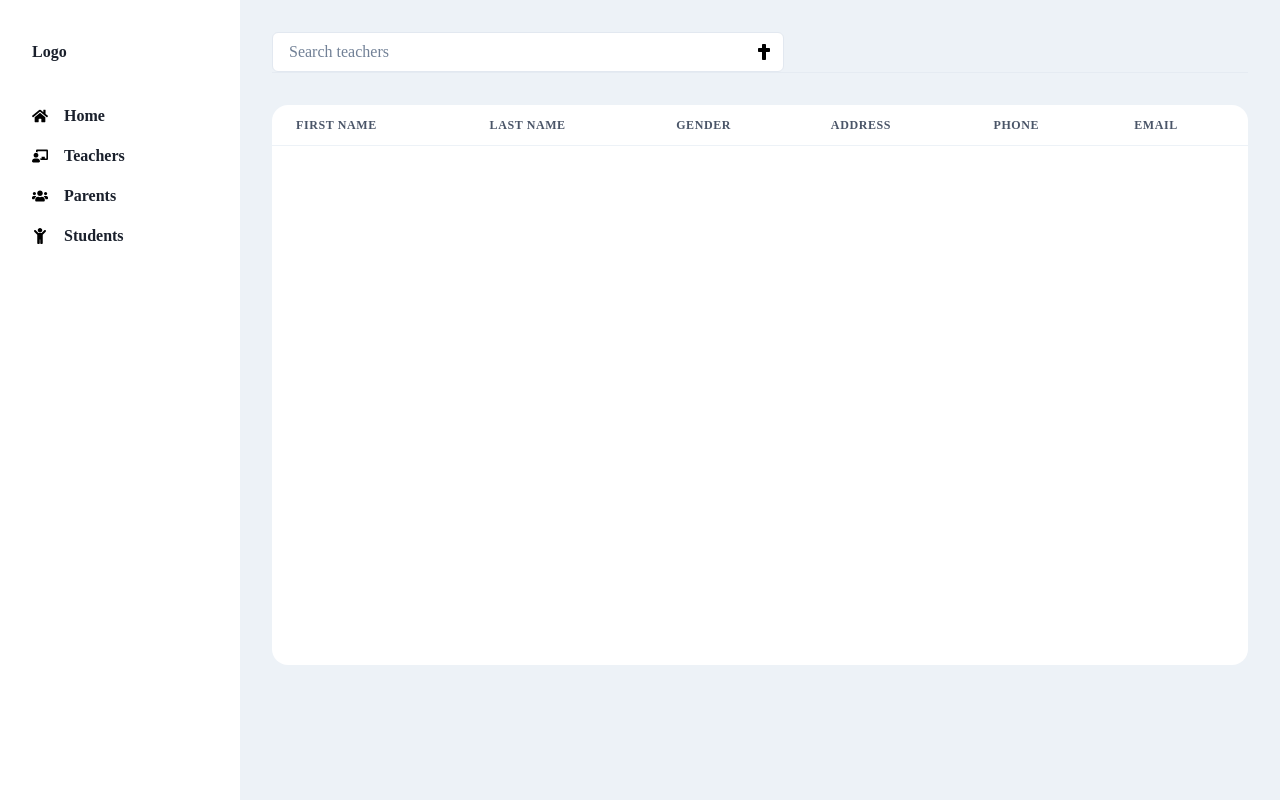
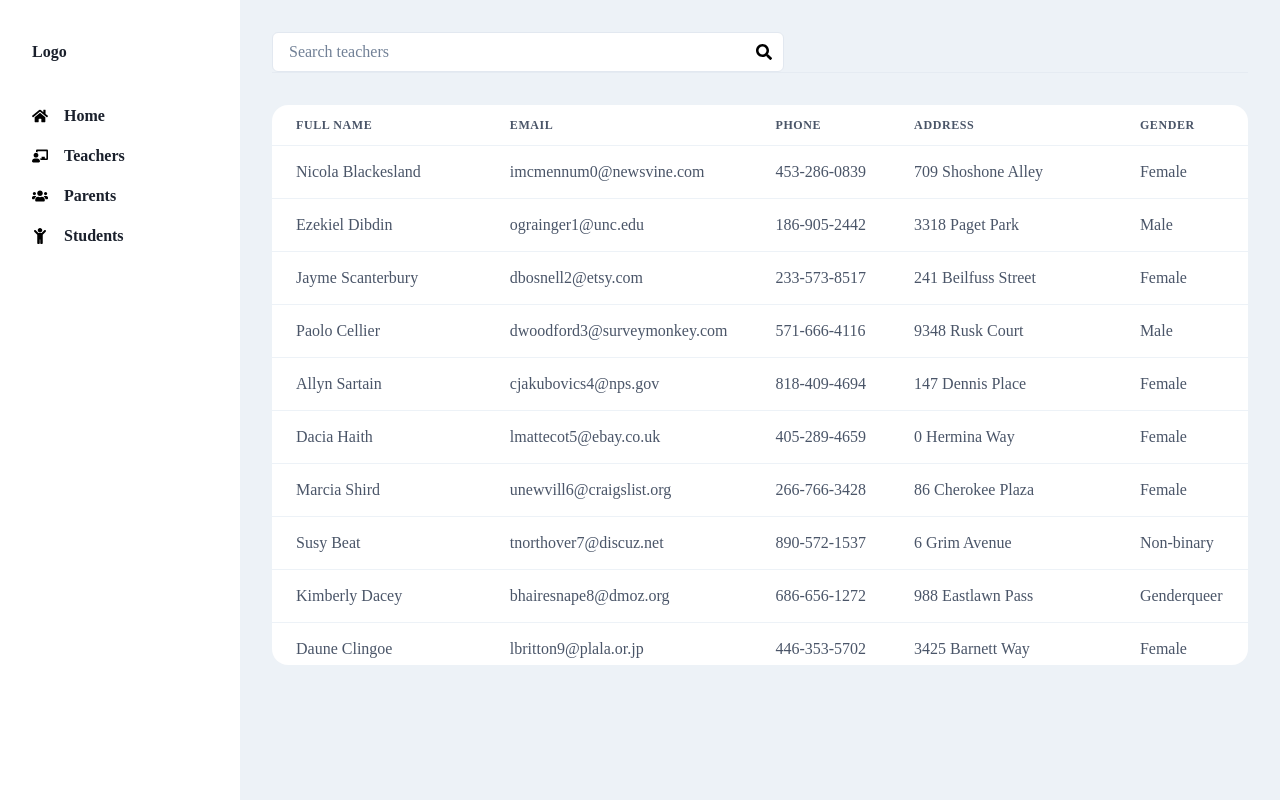
Before and after one commit to feeltrig/Schoolx, a Next.js app: page /parents in a window 1280 px wide. Built offline with nearby package versions, Linux system fonts and the light colour scheme.

Commit message:
added functions

```diff
--- a/Funtions/dataFunctions.js
+++ b/Funtions/dataFunctions.js
@@ -13,3 +13,16 @@ export const clearStringState = (setstate) => {
 export const clearSearchFilter = (initialData, setstate) => {
   setstate(initialData);
 };
+
+// clear search filter
+export const excludeStringFieldsArray = (arrayData, excludeArray) => {
+  return arrayData.filter(
+    (item) =>
+      !lowerCaseArray(excludeArray).includes(item.toString().toLowerCase())
+  );
+};
+
+// lowerCase all string in array
+export const lowerCaseArray = (arrayData) => {
+  return arrayData.map((item) => item.toString().toLowerCase());
+};
--- a/components/CustomTable/CustomTable.jsx
+++ b/components/CustomTable/CustomTable.jsx
@@ -12,8 +12,8 @@ import CustomNoData from "../CustomNoData/CustomNoData";
 
 export default function CustomTable(props) {
   // table headers
-  const {headers, onClick, data, customData, noDataHeight} = props;
-  console.log(customData);
+  const {headers, onClick, data, customData, noDataHeight, customTableStyles} =
+    props;
 
   return (
     <>
@@ -25,12 +25,13 @@ export default function CustomTable(props) {
         color="gray.600"
         borderRadius={"1rem"}
         scrollBehavior={"smooth"}
+        customTableStyles={customTableStyles}
       >
         <Table variant="simple">
           <Thead>
             <Tr>
               {headers.map((header, headerIndex) => (
-                <Th key={headerIndex}>{header}</Th>
+                <Th key={headerIndex}>{header.replaceAll("_", " ")}</Th>
               ))}
             </Tr>
           </Thead>
@@ -38,17 +39,17 @@ export default function CustomTable(props) {
             {data &&
               data.map((teacher, teacherIndex) => (
                 <Tr
+                  key={teacherIndex}
                   _hover={{color: "black", cursor: "pointer"}}
                   onClick={() => onClick && onClick(teacher)}
                 >
-                  <Td>{teacher.first_name}</Td>
-                  <Td>{teacher.last_name}</Td>
-                  <Td>{teacher.gender}</Td>
-                  <Td style={{wordWrap: "break-word"}}>{teacher.address}</Td>
-                  <Td>{teacher.phone}</Td>
-                  <Td>{teacher.email}</Td>
+                  {headers.map((header, headerIndex) => (
+                    <Td key={headerIndex}>{teacher[header]}</Td>
+                  ))}
                 </Tr>
               ))}
+
+            {/* custom key value table */}
             {customData !== undefined &&
               customData.map((custom, customIndex) => (
                 <Tr
@@ -72,10 +73,13 @@ export default function CustomTable(props) {
       {data && data.length < 1 && (
         <CustomNoData
           nodataMessage={"No data found"}
-          height={"20rem"}
-          backgroundColor={"gray"}
-          textColor={"white"}
-          customContainerStyle={{borderRadius: "2rem"}}
+          textColor={"gray"}
+          customNoDataStyles={{
+            borderRadius: "1rem",
+            height: "20rem",
+            backgroundColor: "white",
+            boxShadow: "0 0 10px 1px rgba(0,0,0,0.1)",
+          }}
         />
       )}
     </>
--- a/components/parents/SearchBar.jsx
+++ b/components/parents/SearchBar.jsx
@@ -1,5 +1,5 @@
 import {Icon, Input, InputGroup, InputRightElement} from "@chakra-ui/react";
-import {FaCross, FaSearch} from "react-icons/fa";
+import {FaSearch, FaTimes} from "react-icons/fa";
 
 export default function SearchBar(props) {
   const {value, setvalue, clearvalue, inputStyles} = props;
@@ -17,7 +17,7 @@ export default function SearchBar(props) {
         {value == "" ? (
           <Icon color={"black"} as={FaSearch} />
         ) : (
-          <Icon color={"black"} as={FaCross} onClick={clearvalue} />
+          <Icon color={"black"} as={FaTimes} onClick={clearvalue} />
         )}
       </InputRightElement>
     </InputGroup>
--- a/fakeDb/parents.json
+++ b/fakeDb/parents.json
@@ -1,30 +1,30 @@
-[{"id":1,"first_name":"Raimund","last_name":"Bygott","email":"rbygott0@fotki.com","gender":"Male","child":"Raimund Bygott","address":"75 Helena Way"},
-{"id":2,"first_name":"Wendeline","last_name":"Lancley","email":"wlancley1@blogs.com","gender":"Female","child":"Wendeline Lancley","address":"5 Sugar Street"},
-{"id":3,"first_name":"Romain","last_name":"Hartnell","email":"rhartnell2@nationalgeographic.com","gender":"Male","child":"Romain Hartnell","address":"9 8th Center"},
-{"id":4,"first_name":"Sophie","last_name":"Soitoux","email":"ssoitoux3@go.com","gender":"Female","child":"Sophie Soitoux","address":"14841 Elmside Road"},
-{"id":5,"first_name":"Harriette","last_name":"Jira","email":"hjira4@adobe.com","gender":"Female","child":"Harriette Jira","address":"29 Crescent Oaks Circle"},
-{"id":6,"first_name":"Virgil","last_name":"Franchioni","email":"vfranchioni5@dell.com","gender":"Male","child":"Virgil Franchioni","address":"8 Sunfield Pass"},
-{"id":7,"first_name":"Ivory","last_name":"Japp","email":"ijapp6@mediafire.com","gender":"Agender","child":"Ivory Japp","address":"55856 Ryan Terrace"},
-{"id":8,"first_name":"Kori","last_name":"Golt","email":"kgolt7@mac.com","gender":"Female","child":"Kori Golt","address":"6529 Dovetail Park"},
-{"id":9,"first_name":"Barrie","last_name":"Keane","email":"bkeane8@sogou.com","gender":"Male","child":"Barrie Keane","address":"50 Clarendon Road"},
-{"id":10,"first_name":"Alexi","last_name":"Ripping","email":"aripping9@huffingtonpost.com","gender":"Female","child":"Alexi Ripping","address":"659 Brickson Park Alley"},
-{"id":11,"first_name":"Emmalynn","last_name":"Wainwright","email":"ewainwrighta@wiley.com","gender":"Female","child":"Emmalynn Wainwright","address":"94 Nova Drive"},
-{"id":12,"first_name":"Blanca","last_name":"Izkovicz","email":"bizkoviczb@mapquest.com","gender":"Female","child":"Blanca Izkovicz","address":"1 Loeprich Junction"},
-{"id":13,"first_name":"Clareta","last_name":"Dellenty","email":"cdellentyc@taobao.com","gender":"Genderqueer","child":"Clareta Dellenty","address":"7782 Blackbird Court"},
-{"id":14,"first_name":"Aldon","last_name":"Mylchreest","email":"amylchreestd@jimdo.com","gender":"Male","child":"Aldon Mylchreest","address":"26 Autumn Leaf Circle"},
-{"id":15,"first_name":"Jillian","last_name":"Nairn","email":"jnairne@unblog.fr","gender":"Female","child":"Jillian Nairn","address":"9 Manitowish Avenue"},
-{"id":16,"first_name":"Sheridan","last_name":"Hawkins","email":"shawkinsf@goodreads.com","gender":"Non-binary","child":"Sheridan Hawkins","address":"25674 Dakota Center"},
-{"id":17,"first_name":"Joycelin","last_name":"Sartin","email":"jsarting@sphinn.com","gender":"Female","child":"Joycelin Sartin","address":"42736 Gerald Crossing"},
-{"id":18,"first_name":"Briggs","last_name":"McNab","email":"bmcnabh@google.ca","gender":"Male","child":"Briggs McNab","address":"835 Hovde Lane"},
-{"id":19,"first_name":"Vivie","last_name":"Lofty","email":"vloftyi@reverbnation.com","gender":"Female","child":"Vivie Lofty","address":"9 Morning Way"},
-{"id":20,"first_name":"Margaretha","last_name":"Fookes","email":"mfookesj@aboutads.info","gender":"Female","child":"Margaretha Fookes","address":"1575 Ludington Plaza"},
-{"id":21,"first_name":"Nana","last_name":"Grishaev","email":"ngrishaevk@wp.com","gender":"Female","child":"Nana Grishaev","address":"5 Bonner Trail"},
-{"id":22,"first_name":"Elvina","last_name":"Cholerton","email":"echolertonl@g.co","gender":"Female","child":"Elvina Cholerton","address":"04 Talisman Street"},
-{"id":23,"first_name":"Falito","last_name":"Cadney","email":"fcadneym@aol.com","gender":"Male","child":"Falito Cadney","address":"618 Ruskin Center"},
-{"id":24,"first_name":"Annabela","last_name":"Chestnut","email":"achestnutn@friendfeed.com","gender":"Female","child":"Annabela Chestnut","address":"899 Sugar Court"},
-{"id":25,"first_name":"Karlik","last_name":"Sweetenham","email":"ksweetenhamo@intel.com","gender":"Male","child":"Karlik Sweetenham","address":"7 Florence Drive"},
-{"id":26,"first_name":"Nalani","last_name":"O' Bee","email":"nop@timesonline.co.uk","gender":"Female","child":"Nalani O' Bee","address":"2 Claremont Point"},
-{"id":27,"first_name":"Kearney","last_name":"Wyse","email":"kwyseq@newsvine.com","gender":"Male","child":"Kearney Wyse","address":"47 Lakewood Gardens Alley"},
-{"id":28,"first_name":"Adolphus","last_name":"Fair","email":"afairr@unesco.org","gender":"Polygender","child":"Adolphus Fair","address":"53 Onsgard Drive"},
-{"id":29,"first_name":"Giles","last_name":"Colvine","email":"gcolvines@ox.ac.uk","gender":"Male","child":"Giles Colvine","address":"3 Old Shore Terrace"},
-{"id":30,"first_name":"Sibylla","last_name":"Ronayne","email":"sronaynet@clickbank.net","gender":"Female","child":"Sibylla Ronayne","address":"95611 Brickson Park Avenue"}]
+[{"id":1,"full_name":"Nicola Blackesland","email":"imcmennum0@newsvine.com","phone":"453-286-0839","address":"709 Shoshone Alley","gender":"Female","child":"Ingeberg McMennum"},
+{"id":2,"full_name":"Ezekiel Dibdin","email":"ograinger1@unc.edu","phone":"186-905-2442","address":"3318 Paget Park","gender":"Male","child":"Orton Grainger"},
+{"id":3,"full_name":"Jayme Scanterbury","email":"dbosnell2@etsy.com","phone":"233-573-8517","address":"241 Beilfuss Street","gender":"Female","child":"Dyanne Bosnell"},
+{"id":4,"full_name":"Paolo Cellier","email":"dwoodford3@surveymonkey.com","phone":"571-666-4116","address":"9348 Rusk Court","gender":"Male","child":"Dicky Woodford"},
+{"id":5,"full_name":"Allyn Sartain","email":"cjakubovics4@nps.gov","phone":"818-409-4694","address":"147 Dennis Place","gender":"Female","child":"Carlee Jakubovics"},
+{"id":6,"full_name":"Dacia Haith","email":"lmattecot5@ebay.co.uk","phone":"405-289-4659","address":"0 Hermina Way","gender":"Female","child":"Lindsay Mattecot"},
+{"id":7,"full_name":"Marcia Shird","email":"unewvill6@craigslist.org","phone":"266-766-3428","address":"86 Cherokee Plaza","gender":"Female","child":"Ursa Newvill"},
+{"id":8,"full_name":"Susy Beat","email":"tnorthover7@discuz.net","phone":"890-572-1537","address":"6 Grim Avenue","gender":"Non-binary","child":"Taffy Northover"},
+{"id":9,"full_name":"Kimberly Dacey","email":"bhairesnape8@dmoz.org","phone":"686-656-1272","address":"988 Eastlawn Pass","gender":"Genderqueer","child":"Brenden Hairesnape"},
+{"id":10,"full_name":"Daune Clingoe","email":"lbritton9@plala.or.jp","phone":"446-353-5702","address":"3425 Barnett Way","gender":"Female","child":"Lindsey Britton"},
+{"id":11,"full_name":"Bunny Vlahos","email":"cmabbota@gizmodo.com","phone":"994-793-9403","address":"710 Buena Vista Avenue","gender":"Female","child":"Cassandre Mabbot"},
+{"id":12,"full_name":"Lem Mauditt","email":"kcrocettib@themeforest.net","phone":"839-184-7739","address":"188 Bartelt Way","gender":"Male","child":"Kent Crocetti"},
+{"id":13,"full_name":"Marlene Maffucci","email":"peverettc@nhs.uk","phone":"532-927-4485","address":"20 Bay Drive","gender":"Female","child":"Peria Everett"},
+{"id":14,"full_name":"Luisa Lipp","email":"tmactrustyd@delicious.com","phone":"620-553-9370","address":"0 Village Terrace","gender":"Female","child":"Teresa MacTrusty"},
+{"id":15,"full_name":"Diahann Noyce","email":"bmoncure@fastcompany.com","phone":"467-565-7583","address":"02243 Mitchell Circle","gender":"Female","child":"Brooke Moncur"},
+{"id":16,"full_name":"Alanson Van Waadenburg","email":"cverrillsf@twitpic.com","phone":"339-794-3775","address":"3 Swallow Road","gender":"Male","child":"Chuck Verrills"},
+{"id":17,"full_name":"Rafferty Grazier","email":"rohdirscollg@example.com","phone":"908-183-9588","address":"8828 Fairfield Way","gender":"Male","child":"Rand O'Hdirscoll"},
+{"id":18,"full_name":"Chantalle Clements","email":"dhardikerh@pbs.org","phone":"710-354-5642","address":"41794 Petterle Pass","gender":"Female","child":"Desiri Hardiker"},
+{"id":19,"full_name":"Bernie Schettini","email":"agoudyi@ameblo.jp","phone":"713-332-0579","address":"06 Michigan Drive","gender":"Male","child":"Armin Goudy"},
+{"id":20,"full_name":"Kathrine Gosforth","email":"rkitej@flickr.com","phone":"133-470-7815","address":"49 Sutteridge Terrace","gender":"Female","child":"Ricki Kite"},
+{"id":21,"full_name":"Hilary Pickin","email":"bmacwhirterk@istockphoto.com","phone":"426-259-2408","address":"9954 Kenwood Crossing","gender":"Male","child":"Barrett MacWhirter"},
+{"id":22,"full_name":"Petrina Sarath","email":"joenl@photobucket.com","phone":"988-381-5751","address":"4 Ryan Parkway","gender":"Female","child":"Jayme Oen"},
+{"id":23,"full_name":"Sheryl McTrustie","email":"aratterm@eventbrite.com","phone":"513-181-6587","address":"97959 Hintze Point","gender":"Female","child":"Astrix Ratter"},
+{"id":24,"full_name":"Buffy Yegorchenkov","email":"ckelwaybambern@4shared.com","phone":"378-327-9027","address":"565 Walton Trail","gender":"Female","child":"Cordey Kelwaybamber"},
+{"id":25,"full_name":"Kristoforo Rapin","email":"emerigoto@infoseek.co.jp","phone":"493-457-9567","address":"0527 Springview Street","gender":"Male","child":"Elston Merigot"},
+{"id":26,"full_name":"Em Eaken","email":"cquineyp@apple.com","phone":"444-409-5078","address":"45149 Donald Pass","gender":"Female","child":"Carlie Quiney"},
+{"id":27,"full_name":"Gertrud McGarahan","email":"hprescoteq@hubpages.com","phone":"276-446-3752","address":"56838 Kensington Parkway","gender":"Female","child":"Haily Prescote"},
+{"id":28,"full_name":"Sayres Wethers","email":"nsextoner@paginegialle.it","phone":"458-503-8600","address":"2 Myrtle Crossing","gender":"Male","child":"Niles Sextone"},
+{"id":29,"full_name":"Angelita Filippi","email":"gjoshs@go.com","phone":"177-914-1353","address":"18119 Mcguire Trail","gender":"Female","child":"Gilbertine Josh"},
+{"id":30,"full_name":"Maryellen MacAndrew","email":"bjoskovitcht@angelfire.com","phone":"532-816-2720","address":"7980 Graedel Junction","gender":"Female","child":"Bobbette Joskovitch"}]
--- a/pages/parents.jsx
+++ b/pages/parents.jsx
@@ -3,34 +3,69 @@ import CustomTable from "../components/CustomTable/CustomTable";
 import SearchBar from "../components/parents/SearchBar";
 import Router from "next/router";
 import fakeDb from "../fakeDb/parents.json";
+import {gotoPageWithData} from "../Funtions/routingFunctions";
+import {
+  clearSearchFilter,
+  excludeStringFieldsArray,
+} from "../Funtions/dataFunctions";
+import {useEffect, useState} from "react";
 
 export default function Parents() {
   // table headers
-  const headers = [
-    "First Name",
-    "Last Name",
-    "Gender",
-    "Address",
-    "Phone",
-    "Email",
-  ];
+  const excludeHeader = ["id"];
+  const headers = excludeStringFieldsArray(
+    Object.keys(fakeDb[0]),
+    excludeHeader
+  );
+  console.log(fakeDb);
 
-  // goto teachers detail page
-  const openTeacherDetails = (data) => {
-    Router.push({
-      pathname: "/teacherDetails",
-      query: data,
-    });
+  // parents state
+  // search state
+  const [parents, setparents] = useState(fakeDb);
+  const [searchText, setSearchText] = useState("");
+
+  // goto parents detail page
+  const openParentsDetails = (data) => {
+    gotoPageWithData(Router, "/parentsDetails", data);
+  };
+
+  // search parents on search text change
+  useEffect(() => {
+    if (searchText !== "") {
+      searchParent(searchText, setparents, fakeDb);
+    } else {
+      clearSearchFilter(fakeDb, setparents);
+    }
+  }, [searchText]);
+
+  // search parents
+  const searchParent = (key, setstate, filterArray) => {
+    setstate(() =>
+      filterArray.filter(
+        (teacher) =>
+          Object.values(teacher).filter((teacherItem) =>
+            teacherItem.toString().toLowerCase().includes(key)
+          ).length > 0
+      )
+    );
   };
 
   return (
     <Container p={"2rem"} minW={"full"} m="0" bg="gray.100" minH={"100vh"}>
-      <SearchBar />
+      <SearchBar
+        value={searchText}
+        setvalue={(e) => setSearchText(e.target.value)}
+        clearvalue={() => clearStringState(setSearchText)}
+        inputStyles={{boxShadow: "0 0 20px 2px rgba(0,0,0,0.1)"}}
+      />
       <Divider />
       <CustomTable
         headers={headers}
-        customData={fakeDb}
-        onClick={openTeacherDetails}
+        data={parents}
+        onClick={openParentsDetails}
+        textColor={"white"}
+        noDataHeight={"20rem"}
+        customTableStyles={{boxShadow: "0 0 20px 2px rgba(0,0,0,0.1)"}}
       />
     </Container>
   );
```
Also changed, not shown: components/CustomNoData/CustomNoData.js (+2 -14 lines), components/Layout.js (+25 -1 lines), components/Sidebar/Sidebar.js (+10 -28 lines), pages/teachers.jsx (+3 -8 lines).
